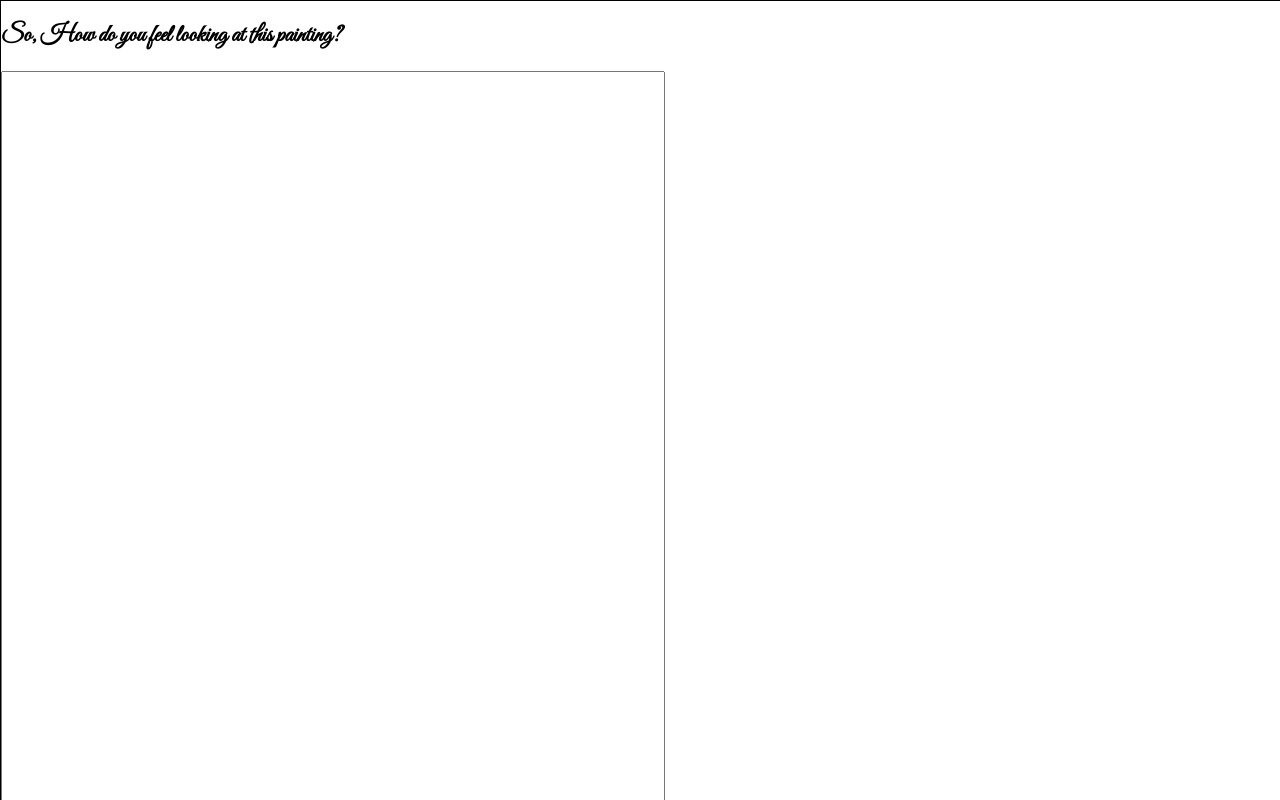
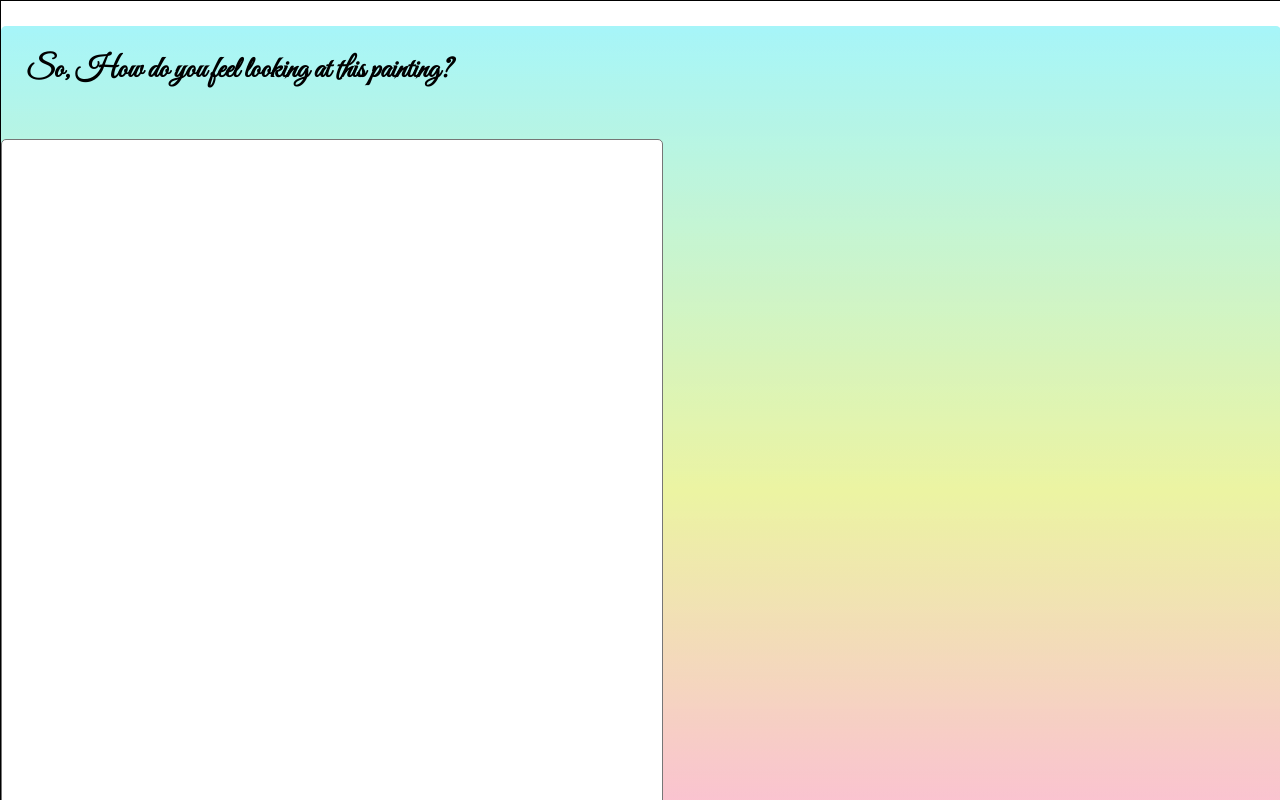
Before and after one commit to anfalfadhil/art-and-journal, a React (Create React App) app: page /img-journal in a window 1280 px wide. Shown: the top 800 px of the page. Built offline with nearby package versions, Linux system fonts and the light colour scheme.

Commit message:
textarea decoration done

```diff
--- a/src/App.css
+++ b/src/App.css
@@ -1,4 +1,6 @@
 @import url('https://fonts.googleapis.com/css2?family=Great+Vibes&display=swap');
+
+
 
 .header-container {
   /* background-image: url('./painting.jpeg'); */
@@ -79,4 +81,37 @@
   width: 50vw;
   height: 100vh;
   padding: 5px 10px 5px 10px;
+  font-family: 'Great Vibes', cursive;
+  font-size: 30px;
+  background: rgb(255, 255, 255);
+  top: 10px;
+  left: 10px;
+  border-radius: 5px;
 }
+
+* {
+  box-sizing: content-box;
+}
+
+.write {
+  background: linear-gradient(#a4f7ee, #f8f0a3, #faabf1);
+  border-radius: 5px;
+  animation: rotate 3s linear infinite;
+}
+
+
+
+@keyframes rotate {
+  0% {
+    filter: hue-rotate(0deg);
+  }
+  100% {
+    filter: hue-rotate(360deg);
+  }
+}
+.question {
+  color: black;
+  text-align: left;
+  padding: 25px;
+  font-size: 30px;
+}
--- a/src/App.js
+++ b/src/App.js
@@ -8,9 +8,9 @@ function App() {
   return (
     <div className="app">
       {/* <Header />
-    <Card /> */}
+     <Card />  */}
     {/* <Route path='/stocks/:symbol' exact render={(routerProps) => <Journal stock={routerProps.location.state.Journal}/>}
-      /> */}
+      />  */}
     <Route path='/img-journal' component={Journal} />
     </div>
   );
--- a/src/components/Journal.js
+++ b/src/components/Journal.js
@@ -2,11 +2,13 @@ import React from 'react'
 
 function Journal () {
     return (
-        <div className='journal-container'>
+        <div className='journal-container '>
+
             {/* <img className='chosen-image' src={} /> */}
             <div className='write'>
-                <h2>So, How do you feel looking at this painting?</h2>
-                <input className='textarea' type='textarea'></input>
+
+                <h2 className='question '>So, How do you feel looking at this painting?</h2>
+                <textarea className='textarea' type='textarea'></textarea>
             </div>
         </div>
     )
```
